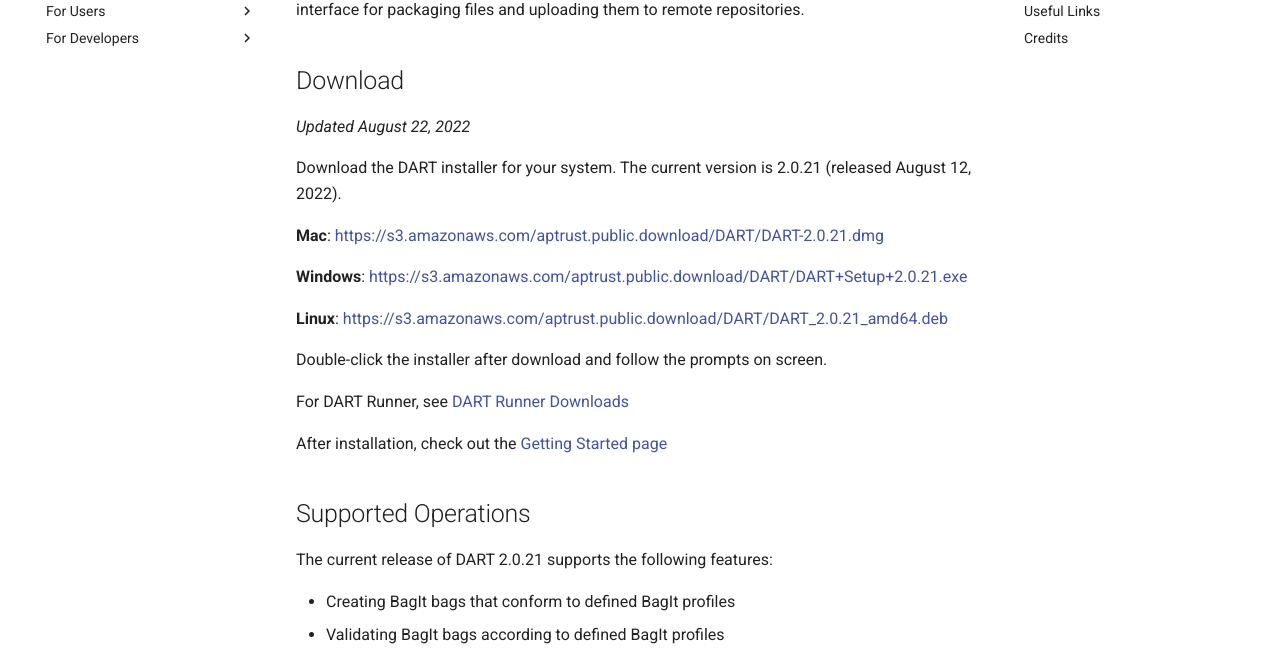
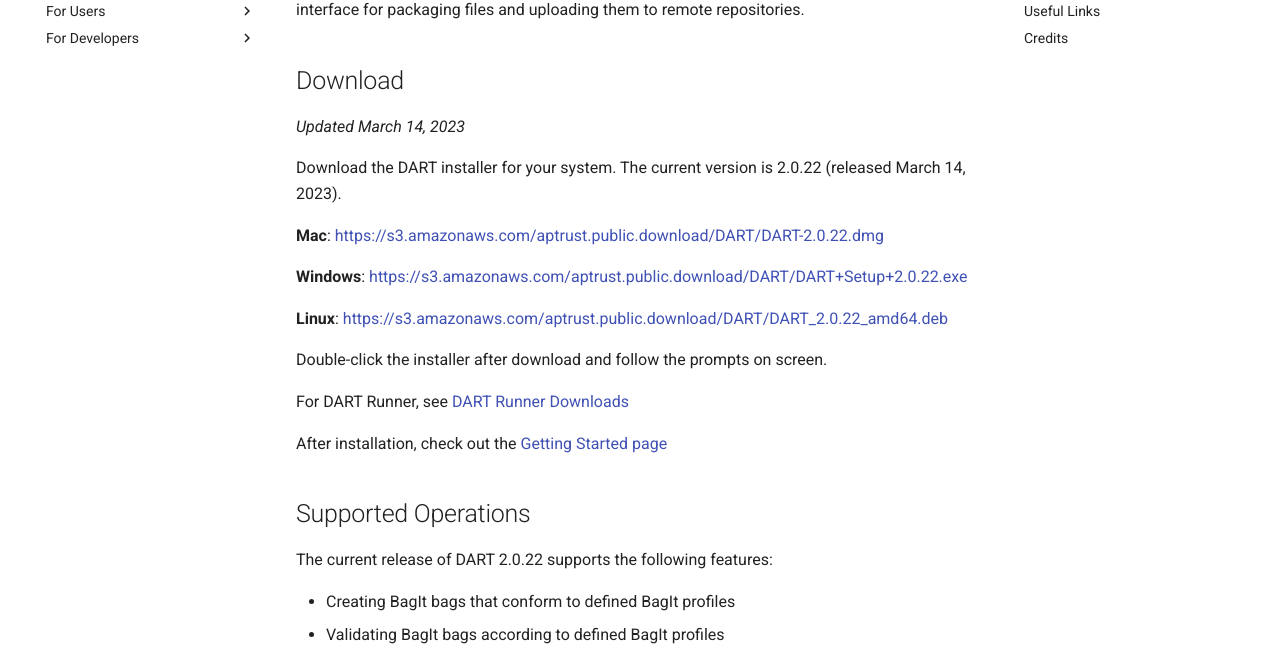
Before and after one commit to APTrust/dart-docs, an MkDocs documentation site: the page built from docs/index.md, in a window 1280 px wide and 900 px high. Shown: the part 208-862 px from the top of the window. Built offline with MkDocs 1.6.1 and Material for MkDocs 9.7.7, drawn with Linux system fonts in a browser that asks for light colours; comment, search, counter and statistics services are not loaded.

Commit message:
Updated for verstion 2.0.22

```diff
--- a/docs/index.md
+++ b/docs/index.md
@@ -10,7 +10,7 @@
 
 ## Supported Operations
 
-The current release of DART 2.0.21 supports the following features:
+The current release of DART 2.0.22 supports the following features:
 
 * Creating BagIt bags that conform to defined BagIt profiles
 * Validating BagIt bags according to defined BagIt profiles
--- a/docs/shared/downloads.md
+++ b/docs/shared/downloads.md
@@ -1,12 +1,12 @@
-_Updated August 22, 2022_
+_Updated March 14, 2023_
 
-Download the DART installer for your system. The current version is 2.0.21 (released August 12, 2022).
+Download the DART installer for your system. The current version is 2.0.22 (released March 14, 2023).
 
-__Mac__: [https://s3.amazonaws.com/aptrust.public.download/DART/DART-2.0.21.dmg](https://s3.amazonaws.com/aptrust.public.download/DART/DART-2.0.21.dmg)
+__Mac__: [https://s3.amazonaws.com/aptrust.public.download/DART/DART-2.0.22.dmg](https://s3.amazonaws.com/aptrust.public.download/DART/DART-2.0.22.dmg)
 
-__Windows__: [https://s3.amazonaws.com/aptrust.public.download/DART/DART+Setup+2.0.21.exe](https://s3.amazonaws.com/aptrust.public.download/DART/DART+Setup+2.0.21.exe)
+__Windows__: [https://s3.amazonaws.com/aptrust.public.download/DART/DART+Setup+2.0.22.exe](https://s3.amazonaws.com/aptrust.public.download/DART/DART+Setup+2.0.22.exe)
 
-__Linux__: [https://s3.amazonaws.com/aptrust.public.download/DART/DART_2.0.21_amd64.deb](https://s3.amazonaws.com/aptrust.public.download/DART/DART_2.0.21_amd64.deb)
+__Linux__: [https://s3.amazonaws.com/aptrust.public.download/DART/DART_2.0.22_amd64.deb](https://s3.amazonaws.com/aptrust.public.download/DART/DART_2.0.22_amd64.deb)
 
 Double-click the installer after download and follow the prompts on screen.
 
```
Also changed, not shown: docs/developers/plugins/network_clients.md (+1 -1 lines).
